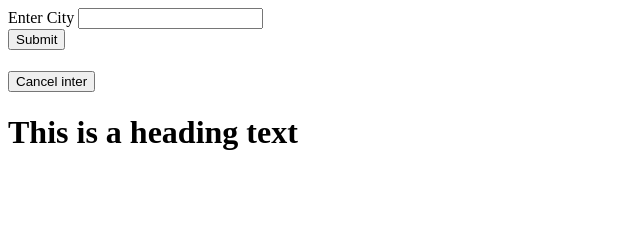
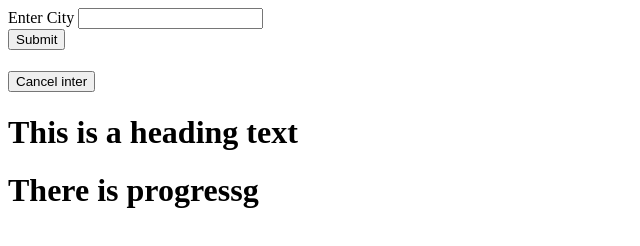
Before and after one commit to Trusted5236/Set-timeout, a plain HTML site: page index.html in a window 1280 px wide. Shown: the whole page, without its empty margins (0-640 px from the left). Drawn offline with Linux system fonts and the light colour scheme; no server answers.

Commit message:
first commit

```diff
--- a/index.html
+++ b/index.html
@@ -21,6 +21,7 @@
     </div>
     <button id="cancel">Cancel inter</button>
     <h1>This is a heading text</h1>
+    <h1>There is progressg</h1>
     <script src="script.js"></script>
 </body>
 </html>
```
